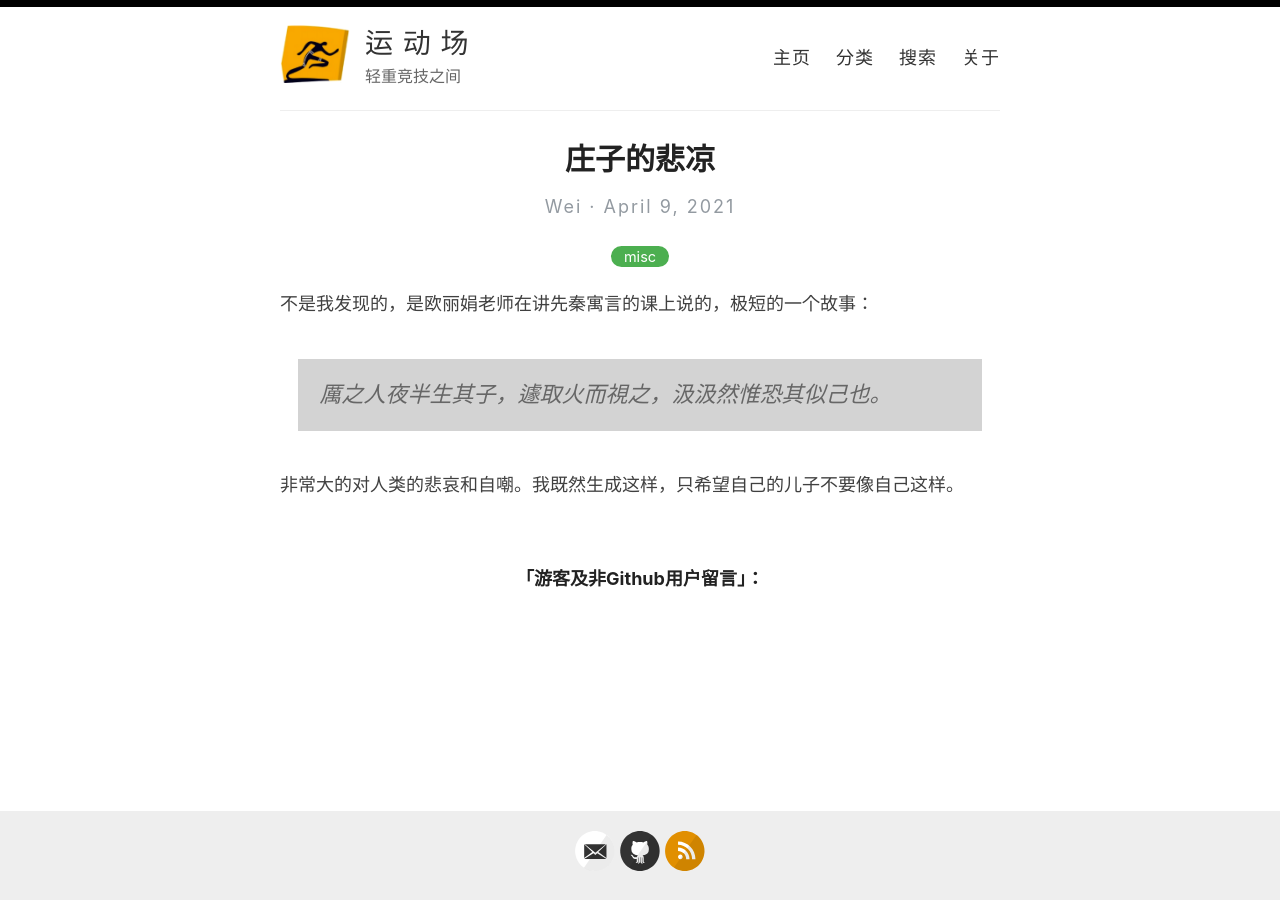
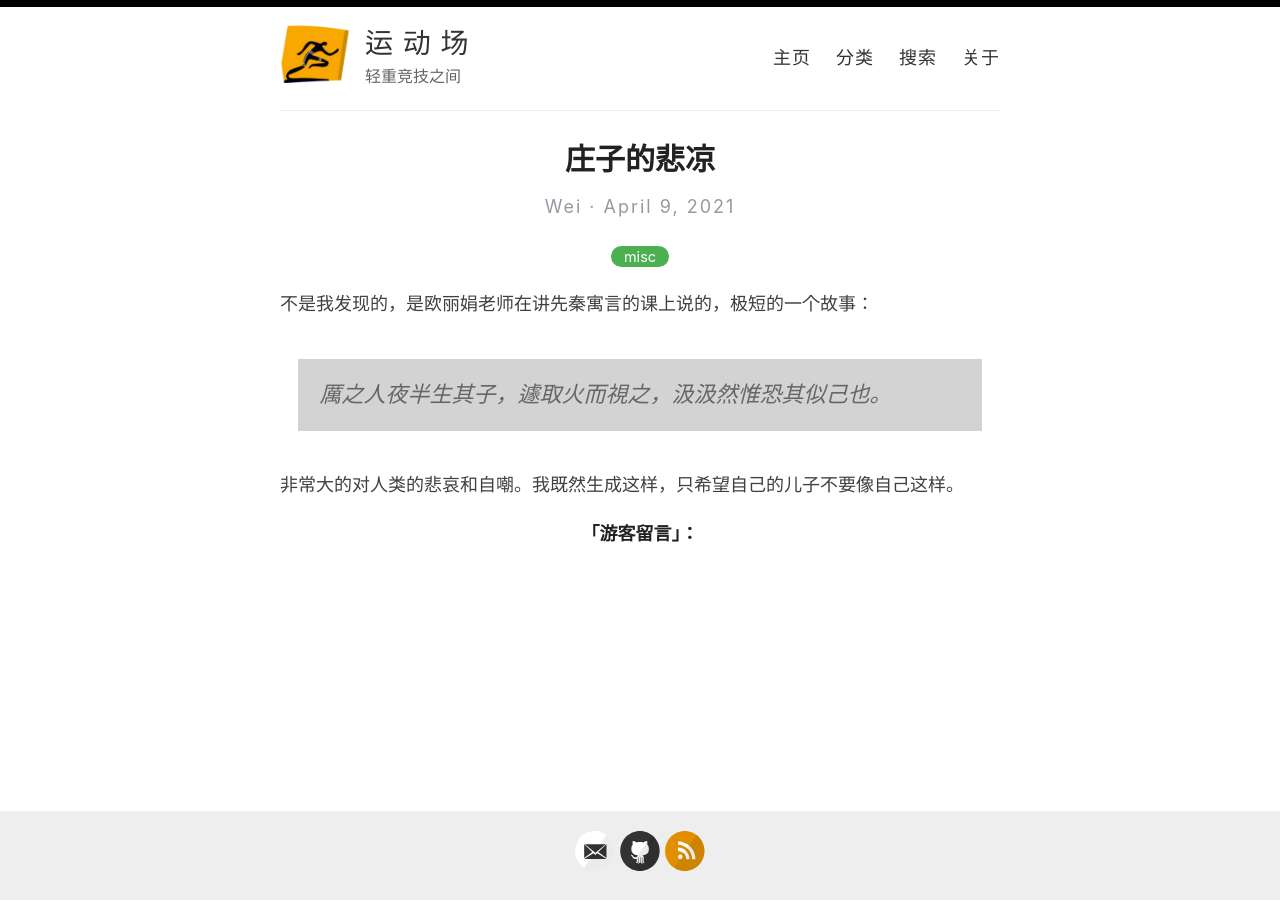
Before and after one commit to athletik/athletik.github.io, a Jekyll site: the page built from _posts/2021-4-9-庄子的悲凉.md, in a window 1280 px wide. Built offline with Jekyll 4.4.1, drawn with Linux system fonts in a browser that asks for light colours; comment, search, counter and statistics services are not loaded.

Commit message:
Update valine_comments.html

```diff
--- a/_includes/valine_comments.html
+++ b/_includes/valine_comments.html
@@ -1,6 +1,5 @@
-<br>
-<h4 align="left">「游客及非Github用户留言」：</h4>
-<div id="vcomments"></div>
+<h4 align="left">「游客留言」：</h4>
+<div id="comments"></div>
     <!--Leancloud 操作库:-->
     <!-- <script src='//cdn1.lncld.net/static/js/3.0.4/av-min.js'></script> -->
     <!-- <script src='//cdn1.lncld.net/static/js/3.15.0/av-min.js'></script> -->
```
Also changed, not shown: other parts of _includes/valine_comments.html (+1 -1 lines).
